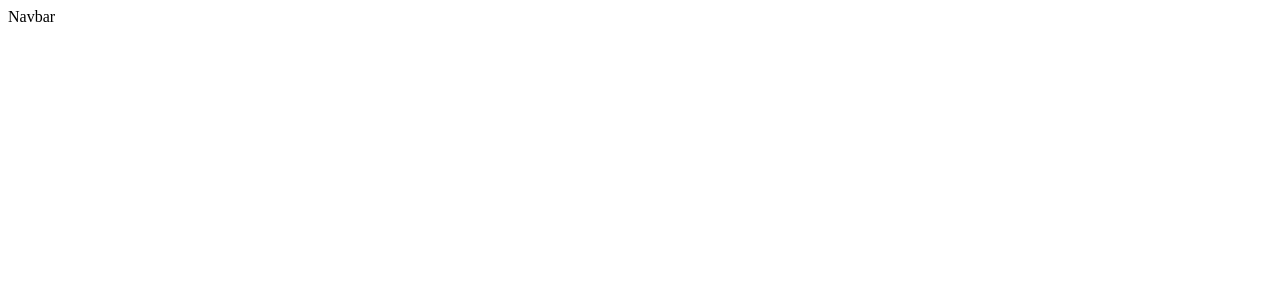
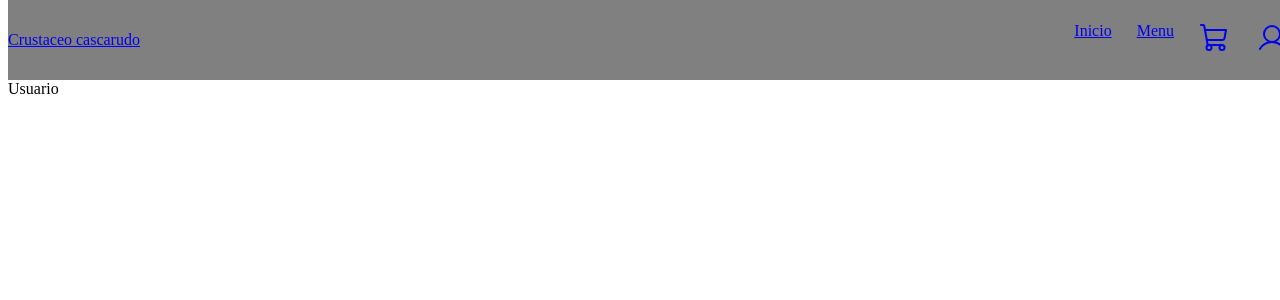
Before and after one commit to Dmoreno2903/crustaceo-cascarudo, a React (Vite) app in the folder frontend/: page /usuario in a window 1280 px wide. Before the commit this address had no page. Shown: the top 300 px of the page. Built offline with nearby package versions, Linux system fonts and the light colour scheme.

Commit message:
demo de la navbar 14/04/2024

```diff
--- a/frontend/src/App.jsx
+++ b/frontend/src/App.jsx
@@ -7,6 +7,7 @@ import { Registro } from "./pages/registro/Registro"
 import { InicioDeSesion } from "./pages/inicioDeSesion/InicioDeSesion"
 import { CarritoComprasCheck } from "./pages/carritoComprasCheck/CarritoComprasCheck"
 import { Detallado } from "./pages/detallado/Detallado"
+import { Usuario } from "./pages/usuario/Usuario"
 
 function App() {
 
@@ -24,6 +25,9 @@ function App() {
           <Route path="/carrito-compras-preview" element={<CarritoComprasPreview/>}/>
           <Route path="/carrito-compras-check" element={<CarritoComprasCheck/>}/>
           <Route path="/detallado" element={<Detallado/>}/>
+
+
+          <Route path="/usuario" element={<Usuario/>}/>
       </Routes>
    </Router>
 
--- a/frontend/src/components/Navbar.jsx
+++ b/frontend/src/components/Navbar.jsx
@@ -1,6 +1,23 @@
-
+import { ShoppingCart, User } from "phosphor-react"
+import { Link } from "react-router-dom"
+import "./navbar.css"
 export const Navbar = () => {
   return (
-    <div>Navbar</div>
+    <div className="navbar">
+
+      <Link to="/">Crustaceo cascarudo</Link>
+
+      <div className="derecha">
+        <Link to="/inicio">Inicio</Link>
+        <Link to="/">Menu</Link>
+        <Link to="/carrito-compras-preview">
+          <ShoppingCart size={32}/>
+        </Link>
+        <Link to="/usuario">
+          <User size={32}/>
+        </Link>
+      </div>
+
+    </div>
   )
 }
--- /dev/null
+++ b/frontend/src/components/navbar.css
@@ -0,0 +1,20 @@
+body {
+    margin-top: 80px;
+  }
+
+.navbar {
+    position: fixed;
+    top: 0;
+    z-index: 100;
+    width: 100%;
+    height: 80px;
+    background-color: rgb(128, 128, 128);
+    display: flex;
+    justify-content: space-between;
+    align-items: center;
+}
+
+.derecha{
+    display: flex;
+    gap: 25px;
+}
--- /dev/null
+++ b/frontend/src/pages/usuario/Usuario.jsx
@@ -0,0 +1,6 @@
+
+export const Usuario = () => {
+  return (
+    <div>Usuario</div>
+  )
+}
```
